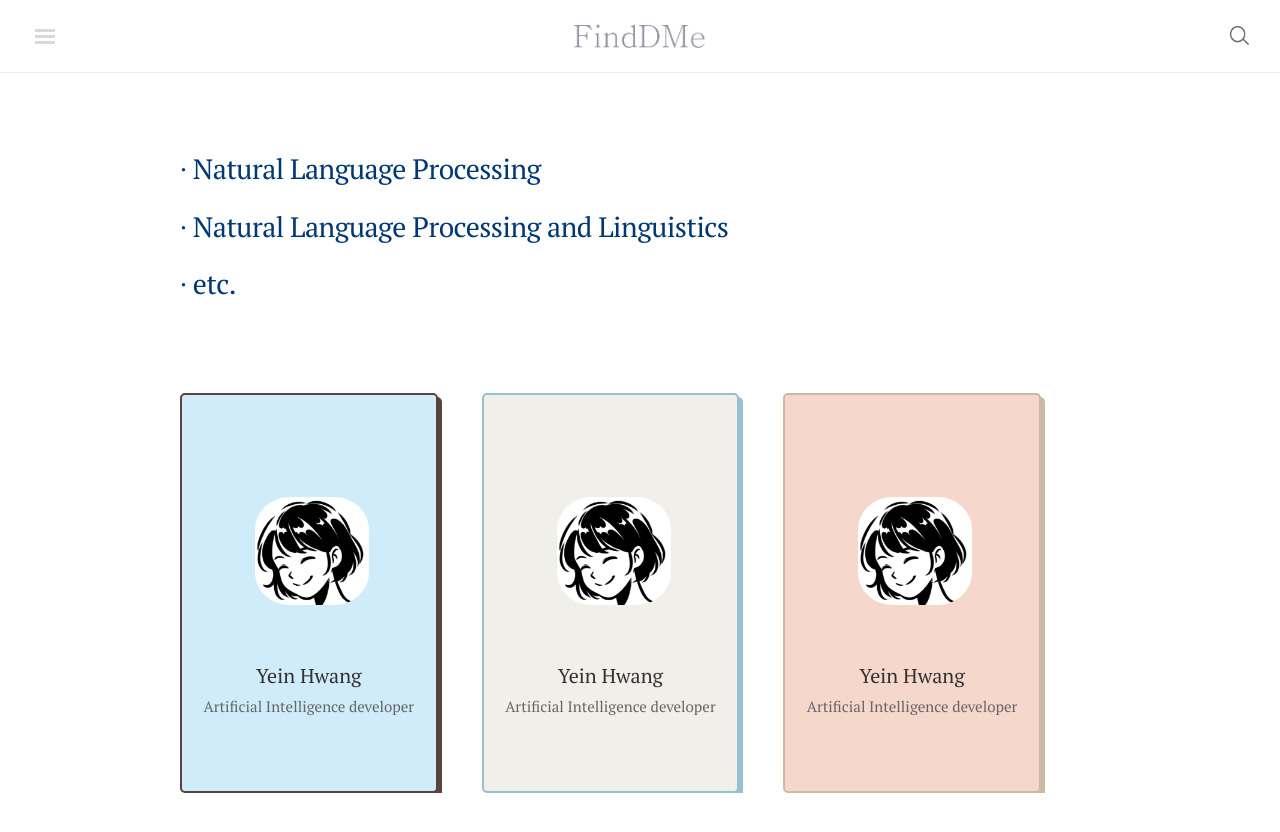
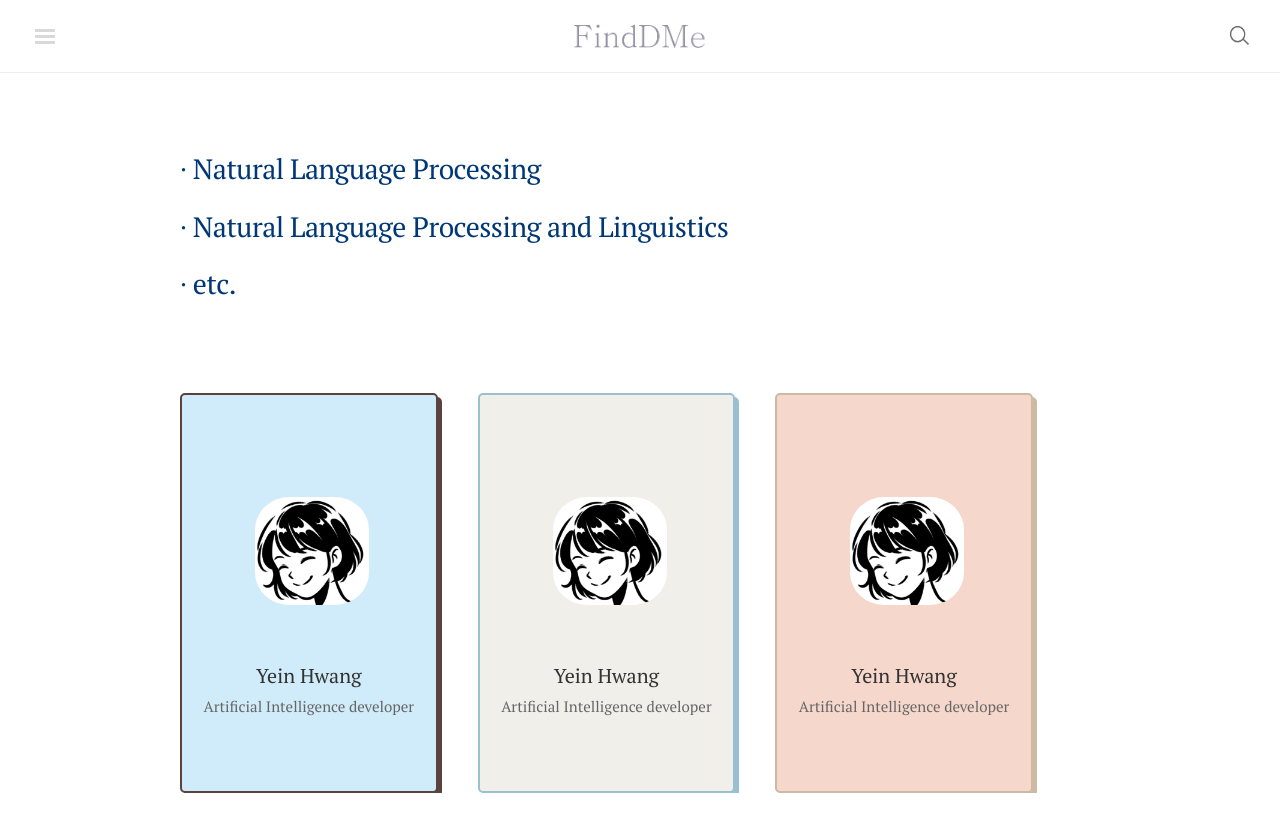
Before and after one commit to finddme/finddme.github.io, a Jekyll site: the page built from blog/home.html, in a window 1280 px wide. Shown: the top 832 px of the page. Built offline with Jekyll 4.4.1, drawn with Linux system fonts in a browser that asks for light colours; nearby versions of some CDN libraries; comment, search, counter and statistics services are not loaded.

Commit message:
Update home.html

```diff
--- a/blog/home.html
+++ b/blog/home.html
@@ -45,7 +45,7 @@
 <br>
 
 <div class="card-expo">
-      <div class="card" onclick="location.href='https://finddme.github.io/about/';" style=" cursor: pointer; float: left; width: 28%; margin-right: 44px; overflow-y:hidden;" >
+      <div class="card" onclick="location.href='https://finddme.github.io/about/';" style=" cursor: pointer; float: left; width: 28%; margin-right: 40px; overflow-y:hidden;" >
         <div class="card-photo"></div>
         <div class="card-title">Yein Hwang<br>
             <span>Artificial Intelligence developer</span>
@@ -72,7 +72,7 @@
 </div>
 
 <div class="card-expo">
-      <div class="card2" onclick="location.href='https://finddme.github.io/about/';" style=" cursor: pointer; float: left; width: 28%; margin-right: 44px; overflow-y:hidden;" >
+      <div class="card2" onclick="location.href='https://finddme.github.io/about/';" style=" cursor: pointer; float: left; width: 28%; margin-right: 40px; overflow-y:hidden;" >
         <div class="card-photo"></div>
         <div class="card-title">Yein Hwang<br>
             <span>Artificial Intelligence developer</span>
```
